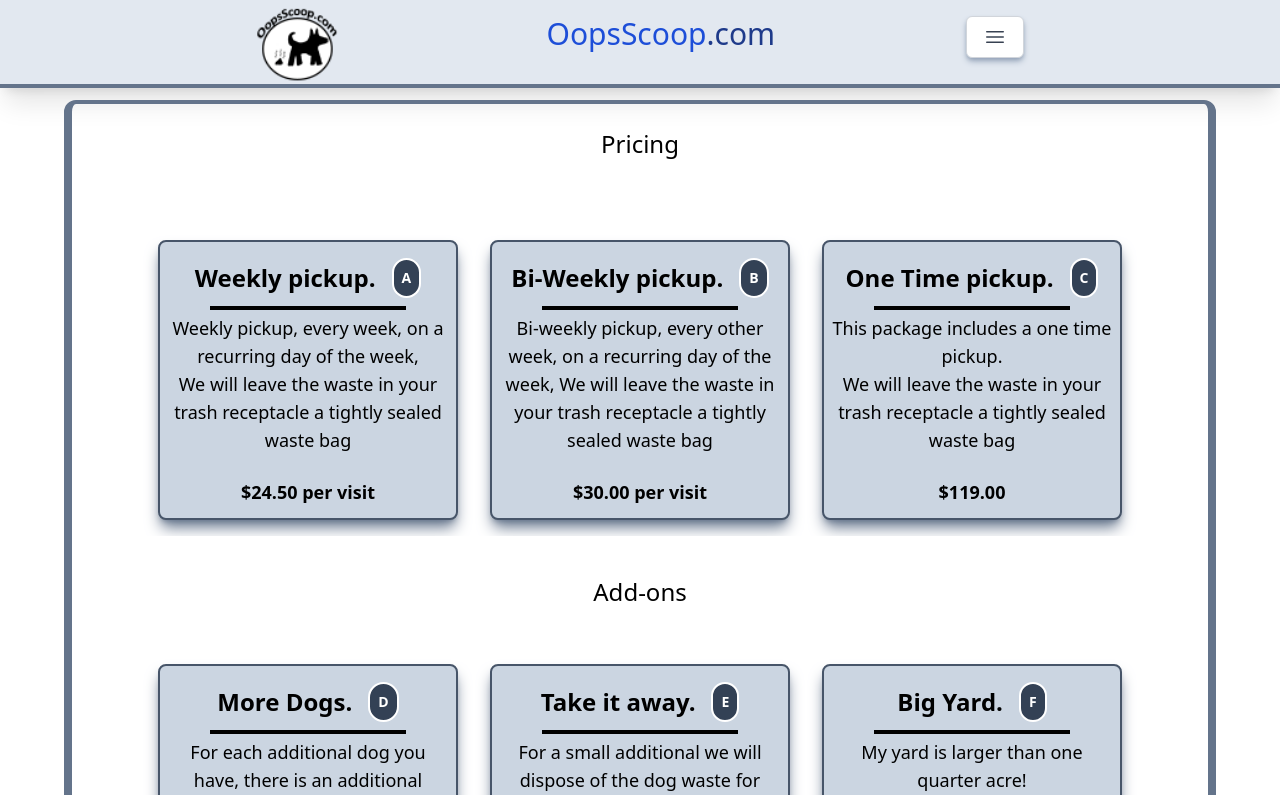
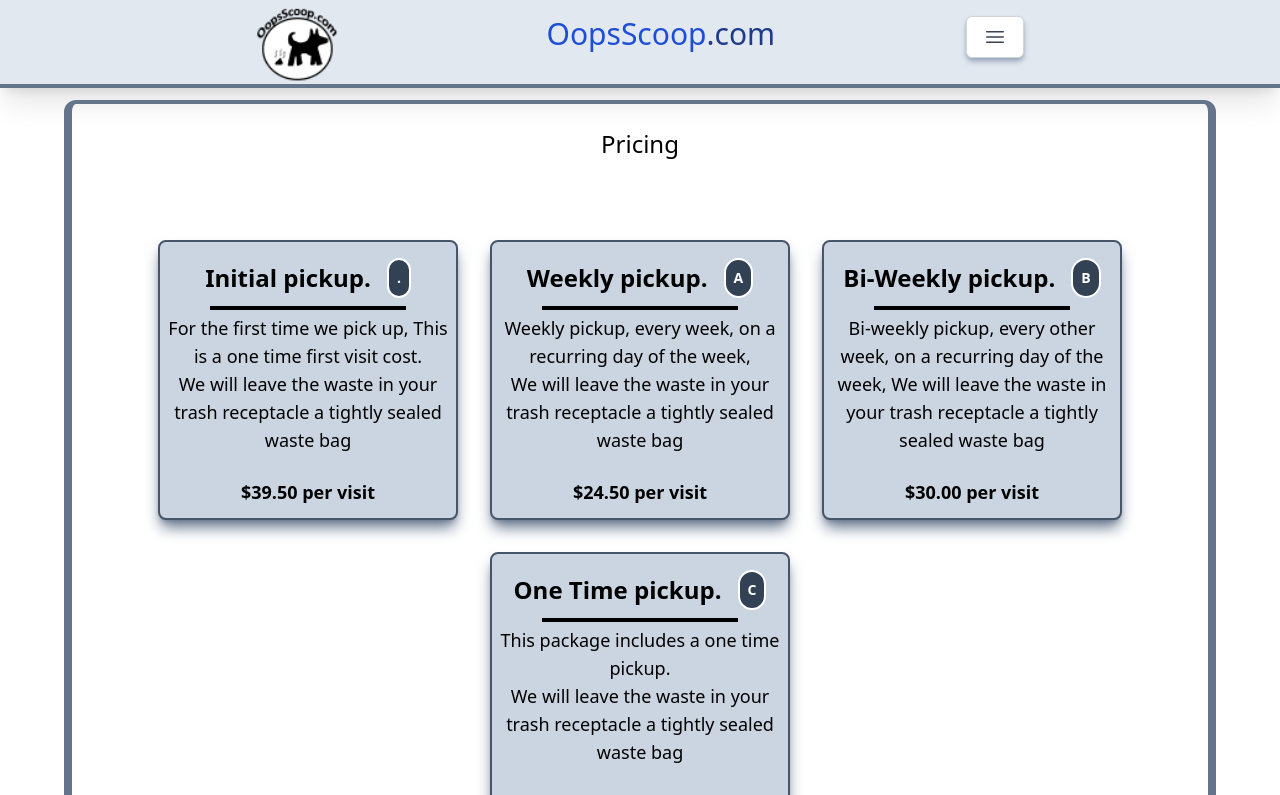
Before and after one commit to ericpolley/oopsscoop, a React (Create React App) app: page /#/pricing in a window 1280 px wide. Shown: the top 795 px of the page. Built offline with nearby package versions, Linux system fonts and the light colour scheme.

Commit message:
initial pricing

```diff
--- a/src/pages/Policies.jsx
+++ b/src/pages/Policies.jsx
@@ -17,7 +17,7 @@ export default function Policies() {
                    We practice equality with our clients and want <br /> to ensure our clients are billed properly! <br />
                    Therefore the final weekly price will be determined on the first inspection, <br />
                    meeting the pricing plan determined by OopsScoop.com payment standard.<br />
-                   The first visit payment is subject to change. <br />
+                   The first visit will be an Initial pickup charges. This charge will be upfront and on the invoice provided by Oops Scoop. <br />
                    If you, the client, requires a change of plan upon the first visit, you will be notified and billed within 72 hours. <br />
                     After the first inspection,
                    the price is not subject to change after the first inspection if payments are made on time and in full
--- a/src/pages/Pricing.jsx
+++ b/src/pages/Pricing.jsx
@@ -15,6 +15,14 @@ export default function Pricing() {
       <div className='flex flex-col w-full mt-8 justify-center items-center'>
 
         <div className='text-lg lg:m-8 m-4 md:ml-28 md:mr-28 flex flex-row overflow-auto items-center justify-center flex-wrap'>
+          {/* package start */}
+          <div className="w-[300px] shadow-lg shadow-slate-500 h-[280px] bg-slate-300 p-2 rounded-lg border-slate-600 border-2 flex flex-col items-center m-4">
+            <p className="flex justify-center items-center font-semibold mt-2 mb-1 text-2xl"> Initial pickup. <span className="bg-slate-700 border-white border-2 text-white p-2 rounded-full text-right ml-4 text-sm"> . </span> </p>
+            <hr className=" border-black w-[70%] border-2 m-1 " />
+            <p>For the first time we pick up, This is a one time first visit cost. <br /> We will leave the waste in your trash receptacle a tightly sealed waste bag  </p>
+            <p className="font-bold mt-6">$39.50 per visit </p>
+            </div>
+            {/* package end */}
           {/* package start */}
           <div className="w-[300px] shadow-lg shadow-slate-500 h-[280px] bg-slate-300 p-2 rounded-lg border-slate-600 border-2 flex flex-col items-center m-4">
             <p className="flex justify-center items-center font-semibold mt-2 mb-1 text-2xl"> Weekly pickup. <span className="bg-slate-700 border-white border-2 text-white p-2 rounded-full text-right ml-4 text-sm"> A </span> </p>
```
